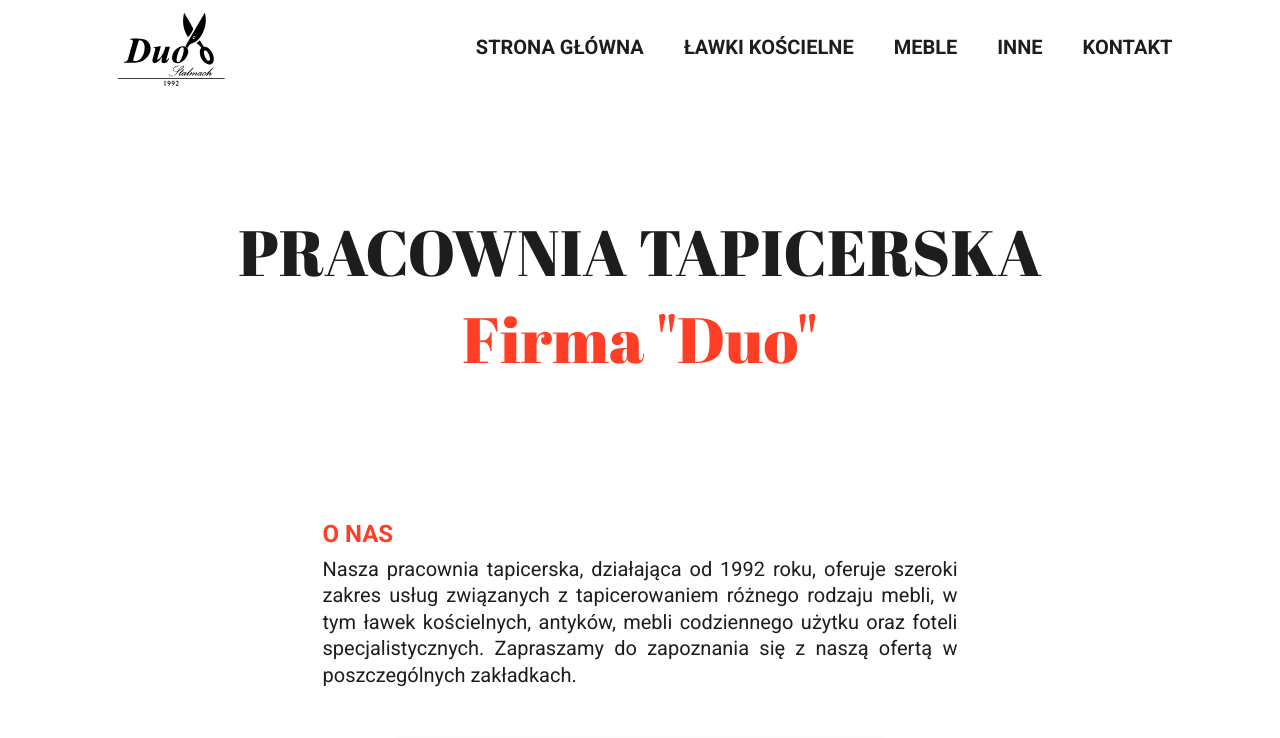
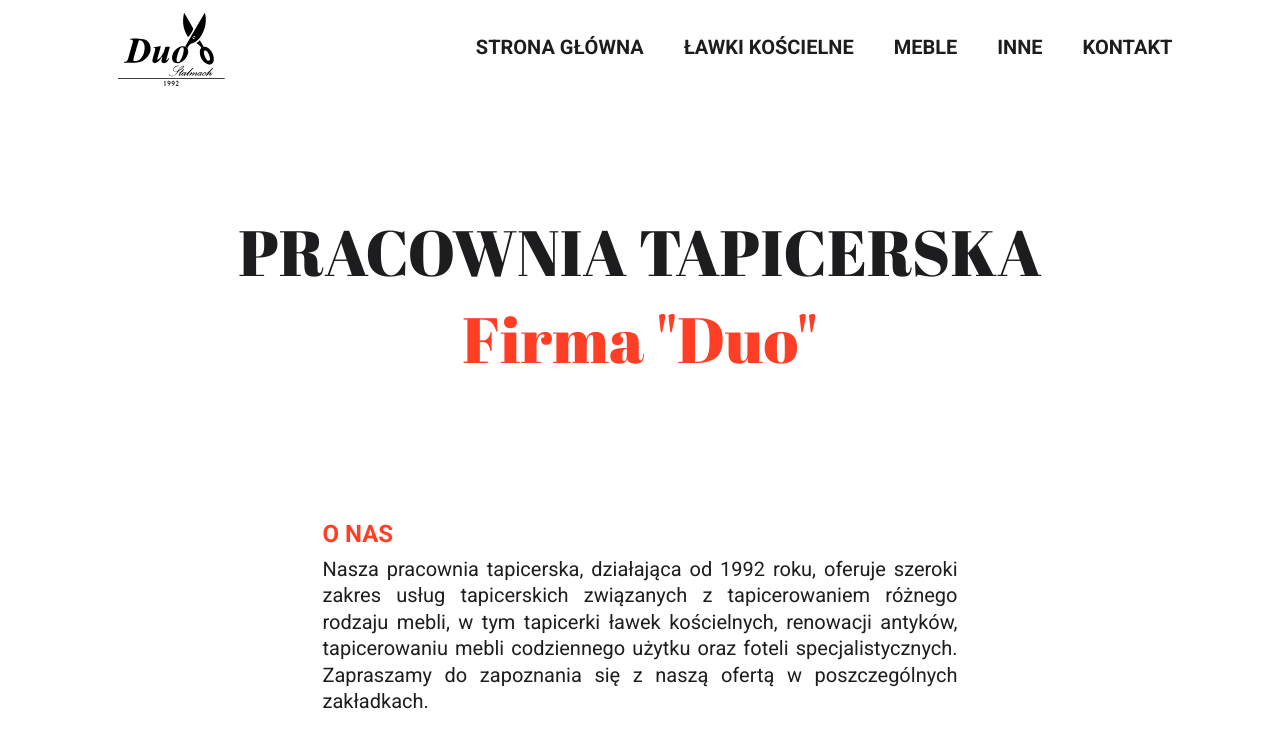
Before and after one commit to igorstalmach/duo-website, a Next.js app: page / in a window 1280 px wide. Shown: the top 738 px of the page. Built offline with nearby package versions, Linux system fonts and the light colour scheme.

Commit message:
Update text and manifest

```diff
--- a/src/components/navbar/Navbar.tsx
+++ b/src/components/navbar/Navbar.tsx
@@ -24,7 +24,7 @@ export const Navbar = () => {
     >
       <div className={styles.wrapper}>
         <div className={styles.logoContainer}>
-          <Link href={"/"} onClick={handleClick}>
+          <Link href={"/"} onClick={handleClick} title={'Duo logo'}>
             <IconLogo width={127} height={73} />
           </Link>
         </div>
--- a/src/pages/_document.tsx
+++ b/src/pages/_document.tsx
@@ -2,7 +2,7 @@ import { Html, Head, Main, NextScript } from "next/document";
 
 export default function Document() {
   return (
-    <Html>
+    <Html lang={'pl'}>
       <Head>
         <link rel="shortcut icon" href="/favicon/favicon.ico" />
         <link
--- a/src/pages/index.tsx
+++ b/src/pages/index.tsx
@@ -16,7 +16,7 @@ const Home: NextPageWithLayout = () => {
         <meta
           name="description"
           content={
-            "Nasza pracownia tapicerska, działająca od 1992 roku, oferuje szeroki zakres usług związanych z tapicerowaniem różnego rodzaju mebli, w tym ławek kościelnych, antyków, mebli codziennego użytku oraz foteli specjalistycznych. Skontaktuj się z nami, aby dowiedzieć się więcej."
+            "Nasza pracownia tapicerska, działająca od 1992 roku, oferuje szeroki zakres usług tapicerskich związanych z tapicerowaniem różnego rodzaju mebli, w tym tapicerki ławek kościelnych, renowacji antyków, tapicerowaniu mebli codziennego użytku oraz foteli specjalistycznych. Skontaktuj się z nami, aby dowiedzieć się więcej."
           }
         />
         <meta
@@ -26,7 +26,7 @@ const Home: NextPageWithLayout = () => {
         <meta
           property="og:description"
           content={
-            "Nasza pracownia tapicerska, działająca od 1992 roku, oferuje szeroki zakres usług związanych z tapicerowaniem różnego rodzaju mebli, w tym ławek kościelnych, antyków, mebli codziennego użytku oraz foteli specjalistycznych. Skontaktuj się z nami, aby dowiedzieć się więcej."
+            "Nasza pracownia tapicerska, działająca od 1992 roku, oferuje szeroki zakres usług tapicerskich związanych z tapicerowaniem różnego rodzaju mebli, w tym tapicerki ławek kościelnych, renowacji antyków, tapicerowaniu mebli codziennego użytku oraz foteli specjalistycznych. Skontaktuj się z nami, aby dowiedzieć się więcej."
           }
         />
         <link rel="canonical" href="https://www.tapicerstwo-stalmach.pl/" />
@@ -36,7 +36,7 @@ const Home: NextPageWithLayout = () => {
         <TextSection
           header={"O NAS"}
           text={
-            "Nasza pracownia tapicerska, działająca od 1992 roku, oferuje szeroki zakres usług związanych z tapicerowaniem różnego rodzaju mebli, w tym ławek kościelnych, antyków, mebli codziennego użytku oraz foteli specjalistycznych. Zapraszamy do zapoznania się z naszą ofertą w poszczególnych zakładkach."
+            "Nasza pracownia tapicerska, działająca od 1992 roku, oferuje szeroki zakres usług tapicerskich związanych z tapicerowaniem różnego rodzaju mebli, w tym tapicerki ławek kościelnych, renowacji antyków, tapicerowaniu mebli codziennego użytku oraz foteli specjalistycznych. Zapraszamy do zapoznania się z naszą ofertą w poszczególnych zakładkach."
           }
           onRight={false}
         />
--- a/src/pages/kontakt.tsx
+++ b/src/pages/kontakt.tsx
@@ -15,14 +15,14 @@ const Kontakt: NextPageWithLayout = () => {
         <meta
           name="description"
           content={
-            "Nasza pracownia tapicerska, działająca od 1992 roku, oferuje szeroki zakres usług związanych z tapicerowaniem różnego rodzaju mebli, w tym ławek kościelnych, antyków, mebli codziennego użytku oraz foteli specjalistycznych. Skontaktuj się z nami, aby dowiedzieć się więcej."
+            "Nasza pracownia tapicerska, działająca od 1992 roku, oferuje szeroki zakres usług tapicerskich związanych z tapicerowaniem różnego rodzaju mebli, w tym tapicerki ławek kościelnych, renowacji antyków, tapicerowaniu mebli codziennego użytku oraz foteli specjalistycznych. Skontaktuj się z nami, aby dowiedzieć się więcej."
           }
         />
         <meta property="og:title" content={"Kontakt - Tapicerstwo Stalmach"} />
         <meta
           property="og:description"
           content={
-            "Nasza pracownia tapicerska, działająca od 1992 roku, oferuje szeroki zakres usług związanych z tapicerowaniem różnego rodzaju mebli, w tym ławek kościelnych, antyków, mebli codziennego użytku oraz foteli specjalistycznych. Skontaktuj się z nami, aby dowiedzieć się więcej."
+            "Nasza pracownia tapicerska, działająca od 1992 roku, oferuje szeroki zakres usług tapicerskich związanych z tapicerowaniem różnego rodzaju mebli, w tym tapicerki ławek kościelnych, renowacji antyków, tapicerowaniu mebli codziennego użytku oraz foteli specjalistycznych. Skontaktuj się z nami, aby dowiedzieć się więcej."
           }
         />
         <link
```
Also changed, not shown: public/favicon/site.webmanifest.
